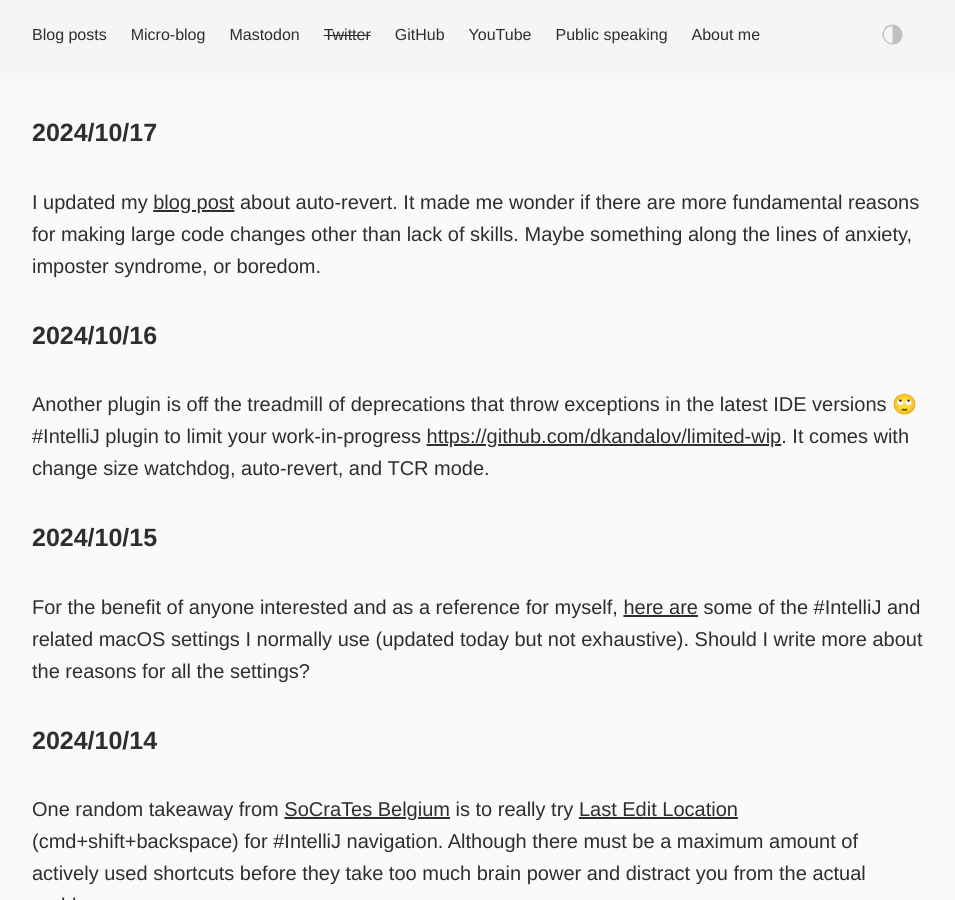
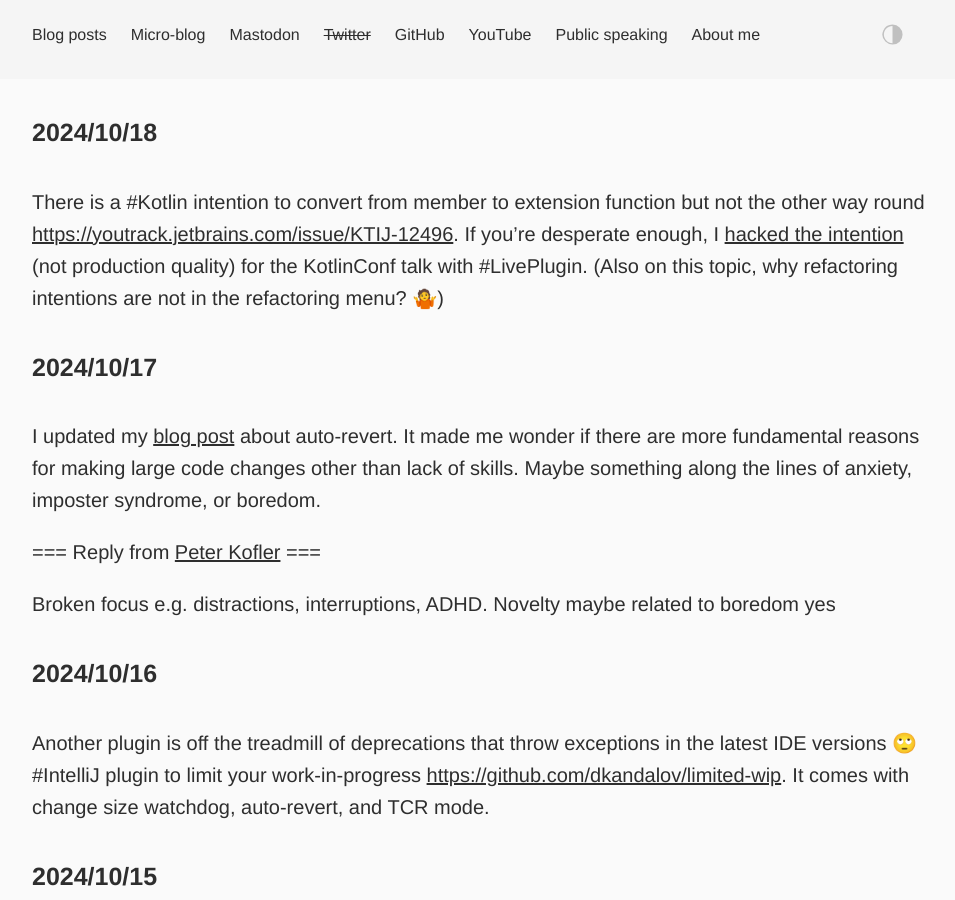
Before and after one commit to dkandalov/dkandalov.github.io, a Jekyll site: the page built from micro-blog.md, in a window 1280 px wide and 900 px high. Shown: the whole window, without its empty margins (160-1115 px from the left). Built offline with Jekyll 4.4.1, drawn with Linux system fonts in a browser that asks for light colours.

Commit message:
updated micro-blog

```diff
--- a/micro-blog.md
+++ b/micro-blog.md
@@ -3,8 +3,15 @@ layout: post
 permalink: /micro-blog/
 ---
 
+#### 2024/10/18
+There is a #Kotlin intention to convert from member to extension function but not the other way round <https://youtrack.jetbrains.com/issue/KTIJ-12496>. If you're desperate enough, I [hacked the intention](https://github.com/dmcg/gilded-rose-tdd/blob/537de53f9b56b7c173683db0ebb2729def92bcfb/.live-plugins/plugin.kts#L159) (not production quality) for the KotlinConf talk with #LivePlugin. (Also on this topic, why refactoring intentions are not in the refactoring menu? 🤷)
+
 #### 2024/10/17
 I updated my [blog post](https://dmitrykandalov.com/auto-revert) about auto-revert. It made me wonder if there are more fundamental reasons for making large code changes other than lack of skills. Maybe something along the lines of anxiety, imposter syndrome, or boredom.
+
+=== Reply from [Peter Kofler](https://twitter.com/codecopkofler) ===
+
+Broken focus e.g. distractions, interruptions, ADHD. Novelty maybe related to boredom yes
 
 #### 2024/10/16
 Another plugin is off the treadmill of deprecations that throw exceptions in the latest IDE versions 🙄 #IntelliJ plugin to limit your work-in-progress <https://github.com/dkandalov/limited-wip>. It comes with change size watchdog, auto-revert, and TCR mode.
```
